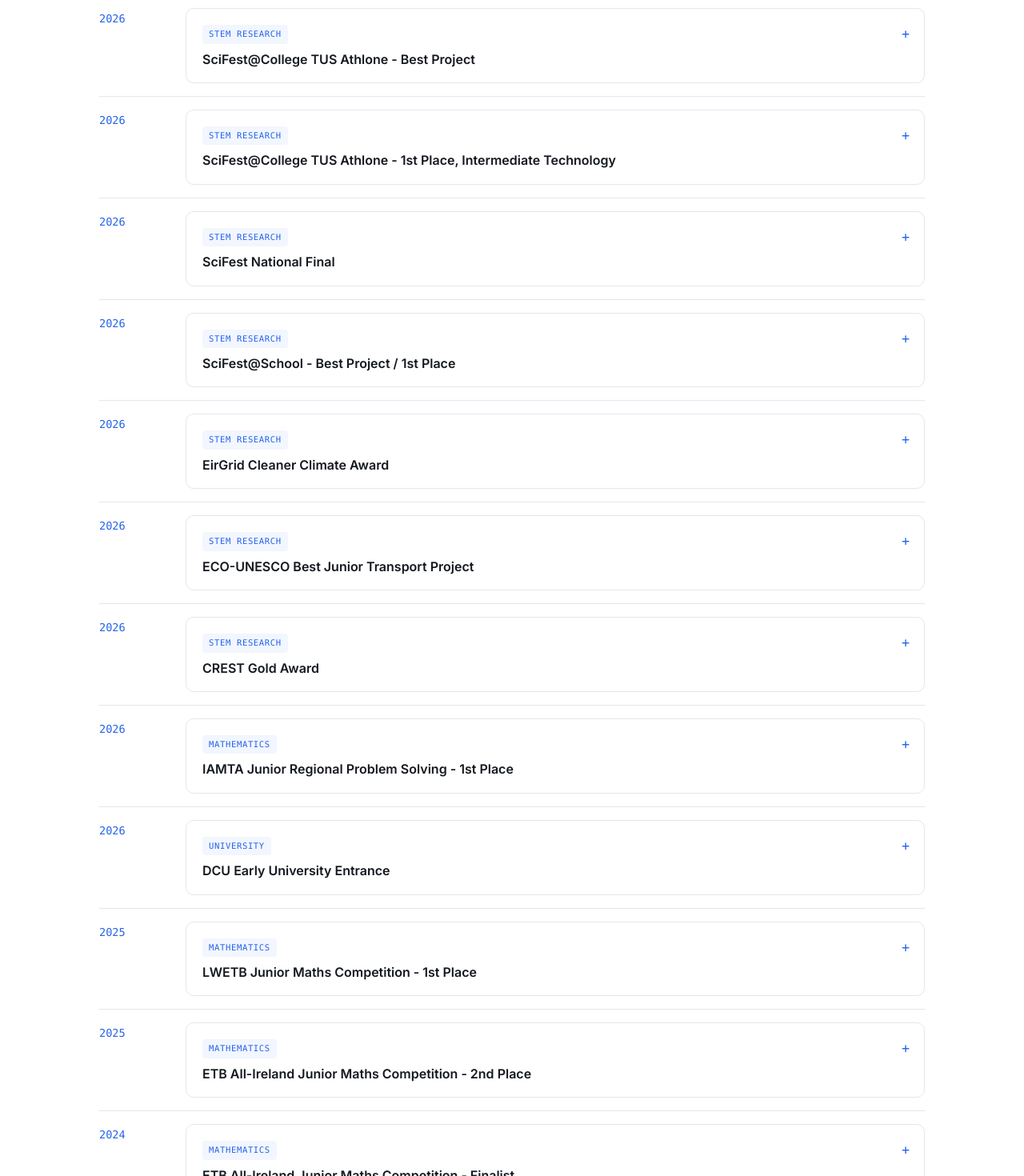
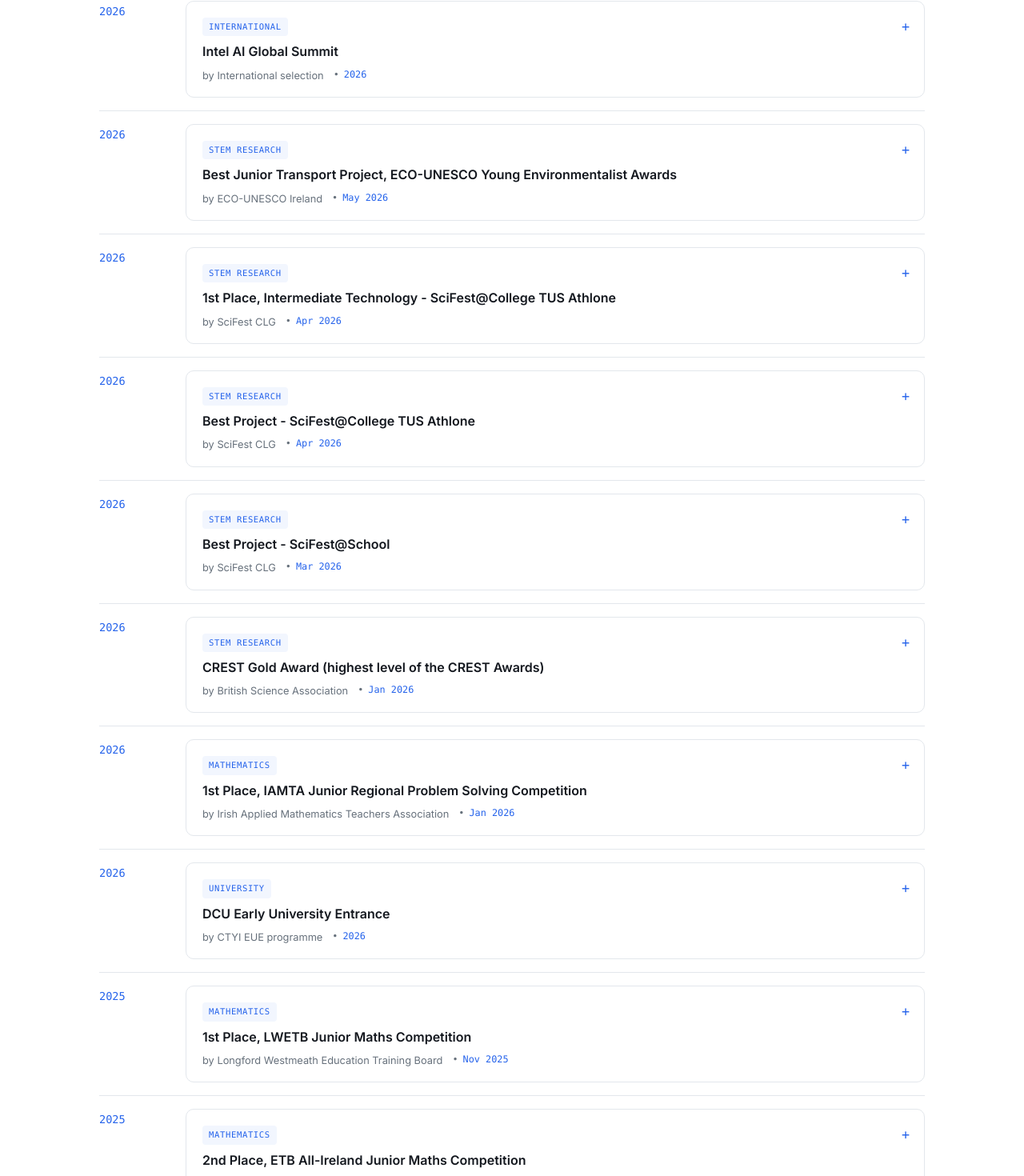
Before and after one commit to adityasurendran/website, a React (Vite) app: page /maths in a window 1280 px wide. Shown: the part 1071-2541 px from the top of the page at 80% size. Built offline with nearby package versions, Linux system fonts and the light colour scheme.

Commit message:
Add issuer, date and full details to award records

```diff
--- a/src/components/AwardTimeline.jsx
+++ b/src/components/AwardTimeline.jsx
@@ -77,6 +77,10 @@
                 >
                   <span className="award-category">{a.category}</span>
                   <span className="award-title">{a.title}</span>
+                  <span className="award-meta">
+                    {a.issuer ? <span className="award-issuer">{a.issuer}</span> : null}
+                    {a.date ? <span className="award-date">{a.date}</span> : null}
+                  </span>
                   <span className="award-body">
                     <span className="award-body-inner">
                       <span className="award-detail">{a.detail}</span>
--- a/src/data/awards.js
+++ b/src/data/awards.js
@@ -6,6 +6,8 @@
     year: '2026',
     category: 'International',
     title: 'Eskom Expo International Science Fair',
+    issuer: 'International selection',
+    date: '2026',
     detail:
       'One of two students selected to represent SciFest and Ireland at the Eskom Expo International Science Fair.',
     extra: 'Event runs 29 September - 2 October 2026 in South Africa.',
@@ -15,73 +17,77 @@
     year: '2026',
     category: 'International',
     title: 'Intel AI Global Summit',
+    issuer: 'International selection',
+    date: '2026',
     detail:
       'One of three students selected to represent Ireland in connection with an international Intel AI / technology opportunity.',
+    extra: '',
+  },
+  {
+    id: 'eco-unesco',
+    year: '2026',
+    category: 'STEM Research',
+    title: 'Best Junior Transport Project, ECO-UNESCO Young Environmentalist Awards',
+    issuer: 'ECO-UNESCO Ireland',
+    date: 'May 2026',
+    detail:
+      'For "Pareto-Optimal Urban Transport Systems with Environmental and Health Externalities". Team project with two other Athlone Community College students.',
+    extra: '',
+  },
+  {
+    id: 'scifest-college-first',
+    year: '2026',
+    category: 'STEM Research',
+    title: '1st Place, Intermediate Technology - SciFest@College TUS Athlone',
+    issuer: 'SciFest CLG',
+    date: 'Apr 2026',
+    detail:
+      'For "An Adaptive and Scalable Byzantine Fault Tolerant Consensus via Logarithmic Communication Scaling".',
     extra: '',
   },
   {
     id: 'scifest-college-best',
     year: '2026',
     category: 'STEM Research',
-    title: 'SciFest@College TUS Athlone - Best Project',
-    detail: 'Best Project at SciFest@College TUS Athlone 2026 for the Byzantine Fault Tolerance consensus research.',
-    extra: '',
-  },
-  {
-    id: 'scifest-college-first',
-    year: '2026',
-    category: 'STEM Research',
-    title: 'SciFest@College TUS Athlone - 1st Place, Intermediate Technology',
-    detail: 'First place in Intermediate Technology at SciFest@College TUS Athlone 2026.',
-    extra: '',
-  },
-  {
-    id: 'scifest-national',
-    year: '2026',
-    category: 'STEM Research',
-    title: 'SciFest National Final',
-    detail: 'Progressed to the SciFest National Final 2026.',
+    title: 'Best Project - SciFest@College TUS Athlone',
+    issuer: 'SciFest CLG',
+    date: 'Apr 2026',
+    detail:
+      'For "An Adaptive and Scalable Byzantine Fault Tolerant Consensus via Logarithmic Communication Scaling". Progressed to the SciFest national finals in December.',
     extra: '',
   },
   {
     id: 'scifest-school-best',
     year: '2026',
     category: 'STEM Research',
-    title: 'SciFest@School - Best Project / 1st Place',
-    detail: 'Best Project / 1st Place at SciFest@School 2026.',
-    extra: '',
-  },
-  {
-    id: 'eirgrid',
-    year: '2026',
-    category: 'STEM Research',
-    title: 'EirGrid Cleaner Climate Award',
-    detail: 'Awarded at SciFest@School 2026 for the Pareto-Optimal Urban Transport project.',
-    extra: '',
-  },
-  {
-    id: 'eco-unesco',
-    year: '2026',
-    category: 'STEM Research',
-    title: 'ECO-UNESCO Best Junior Transport Project',
-    detail: 'Best Junior Transport Project at the ECO-UNESCO Young Environmentalist Awards 2026.',
+    title: 'Best Project - SciFest@School',
+    issuer: 'SciFest CLG',
+    date: 'Mar 2026',
+    detail:
+      'For "Advancing Byzantine Fault Tolerance by Achieving O(1) Communication Complexity via BLS Signature Aggregation".',
     extra: '',
   },
   {
     id: 'crest-gold',
     year: '2026',
     category: 'STEM Research',
-    title: 'CREST Gold Award',
+    title: 'CREST Gold Award (highest level of the CREST Awards)',
+    issuer: 'British Science Association',
+    date: 'Jan 2026',
     detail:
-      'British Science Association CREST Gold, the highest level of the CREST Awards, for the Smarter Cancer Staging research.',
-    extra: 'Awarded 2025 for an extended independent research investigation.',
+      'For the extended independent research project "Smarter Cancer Staging: Using Machine Learning to Find What Stage a Cancer Is In".',
+    extra:
+      'Investigated whether gene-expression data alone can distinguish early-stage from late-stage breast cancer before imaging and pathology are complete, using TCGA and an independent international cohort. Strictly excluded tumour size, imaging, lymph node data and all clinical staging inputs. The key contribution was not higher accuracy but identifying the biological limit of gene-expression-based staging and compressing the signal into small, practical gene panels that support earlier prioritisation of imaging, pathology review and multidisciplinary discussion. Real-time inference was demonstrated on low-power embedded hardware; computation is not the limiting factor.',
   },
   {
     id: 'iamta-regional',
     year: '2026',
     category: 'Mathematics',
-    title: 'IAMTA Junior Regional Problem Solving - 1st Place',
-    detail: 'First place in the IAMTA Junior Regional Problem Solving Competition 2026.',
+    title: '1st Place, IAMTA Junior Regional Problem Solving Competition',
+    issuer: 'Irish Applied Mathematics Teachers Association',
+    date: 'Jan 2026',
+    detail:
+      'Won as part of a four-person team (two TY students, one third-year student and myself) hosted by Moate CS. As one of the top two teams, qualified for the national finals in April 2026.',
     extra: '',
   },
   {
@@ -89,6 +95,8 @@
     year: '2026',
     category: 'University',
     title: 'DCU Early University Entrance',
+    issuer: 'CTYI EUE programme',
+    date: '2026',
     detail:
       'Accepted to Dublin City University Computer Science through the CTYI EUE programme, with a scholarship.',
     extra: '',
@@ -97,16 +105,22 @@
     id: 'lwetb',
     year: '2025',
     category: 'Mathematics',
-    title: 'LWETB Junior Maths Competition - 1st Place',
-    detail: 'First place in the LWETB Junior Maths Competition 2025.',
+    title: '1st Place, LWETB Junior Maths Competition',
+    issuer: 'Longford Westmeath Education Training Board',
+    date: 'Nov 2025',
+    detail:
+      'First place out of all schools in the Longford and Westmeath Education Training Board, as part of a four-person team. Hosted by Ballymahon Vocational School. Qualified to the 2025 ETB All-Ireland Finals.',
     extra: '',
   },
   {
     id: 'etb-2025',
     year: '2025',
     category: 'Mathematics',
-    title: 'ETB All-Ireland Junior Maths Competition - 2nd Place',
-    detail: 'Second place nationally among ETB schools in the ETB All-Ireland Junior Maths Competition 2025.',
+    title: '2nd Place, ETB All-Ireland Junior Maths Competition',
+    issuer: 'Education Training Boards Ireland (ETBI)',
+    date: 'Nov 2025',
+    detail:
+      'Tied first place for most of the competition before being defeated by Tullamore College, finishing second out of all ETB schools in Ireland. Hosted at Bloomfield House Hotel, Mullingar.',
     extra: '',
   },
   {
@@ -114,16 +128,20 @@
     year: '2024',
     category: 'Mathematics',
     title: 'ETB All-Ireland Junior Maths Competition - Finalist',
-    detail: 'Fourth place / finalist nationally in the ETB All-Ireland Junior Maths Competition 2024.',
+    issuer: 'Education Training Boards Ireland (ETBI)',
+    date: 'Nov 2024',
+    detail: 'Placed 4th out of all ETB schools in Ireland as part of a four-person team. Held in Mullingar.',
     extra: '',
   },
   {
     id: 'imta-gough',
     year: '2024',
     category: 'Mathematics',
-    title: 'IMTA Maggie Gough Outstanding Achievement',
+    title: '5th Overall, IMTA Maggie Gough Outstanding Achievement',
+    issuer: 'Irish Mathematics Teachers Association (IMTA)',
+    date: 'Oct 2024',
     detail:
-      'Fifth overall across all participating year groups, second among Second Year students, with a 95% score.',
-    extra: 'Competition involved 15,000+ students from 400+ schools.',
+      'Placed 5th overall out of 15,000+ students from 400+ schools across Ireland, and 2nd among all Second Year students. Scored 95% in a competition where the average score for Second Years was 4.75%.',
+    extra: 'Individual competition.',
   },
 ]
--- a/src/index.css
+++ b/src/index.css
@@ -806,6 +806,35 @@
   padding-right: 32px;
 }
 
+.award-meta {
+  display: flex;
+  flex-wrap: wrap;
+  gap: 6px 12px;
+  margin-top: 6px;
+}
+
+.award-issuer {
+  font-size: 0.8rem;
+  color: var(--text-dim);
+}
+
+.award-issuer::before {
+  content: 'by ';
+  color: var(--text-dim);
+}
+
+.award-date {
+  font-family: var(--mono);
+  font-size: 0.74rem;
+  color: var(--accent);
+}
+
+.award-date::before {
+  content: '\2022 ';
+  color: var(--text-dim);
+  margin-right: 6px;
+}
+
 .award-body {
   display: grid;
   grid-template-rows: 0fr;
--- a/src/pages/Maths.jsx
+++ b/src/pages/Maths.jsx
@@ -6,31 +6,31 @@
     year: '2026',
     competition: 'IAMTA Junior Regional Problem Solving Competition',
     result: '1st Place',
-    note: '',
+    note: 'Team of four. Qualified for the national finals, April 2026.',
   },
   {
     year: '2025',
     competition: 'LWETB Junior Maths Competition',
     result: '1st Place',
-    note: '',
+    note: 'Team of four. First out of all LWETB schools.',
   },
   {
     year: '2025',
     competition: 'ETB All-Ireland Junior Maths Competition',
     result: '2nd Place nationally among ETB schools',
-    note: '',
+    note: 'Team of four. Defeated by Tullamore College.',
   },
   {
     year: '2024',
     competition: 'ETB All-Ireland Junior Maths Competition',
     result: '4th Place / Finalist nationally',
-    note: '',
+    note: 'Team of four.',
   },
   {
     year: '2024',
     competition: 'IMTA Maggie Gough Outstanding Achievement',
     result: '5th overall across all year groups, 2nd among Second Year students',
-    note: '95% score. 15,000+ students from 400+ schools.',
+    note: 'Individual. 95% score; 15,000+ students from 400+ schools.',
   },
 ]
 
```
